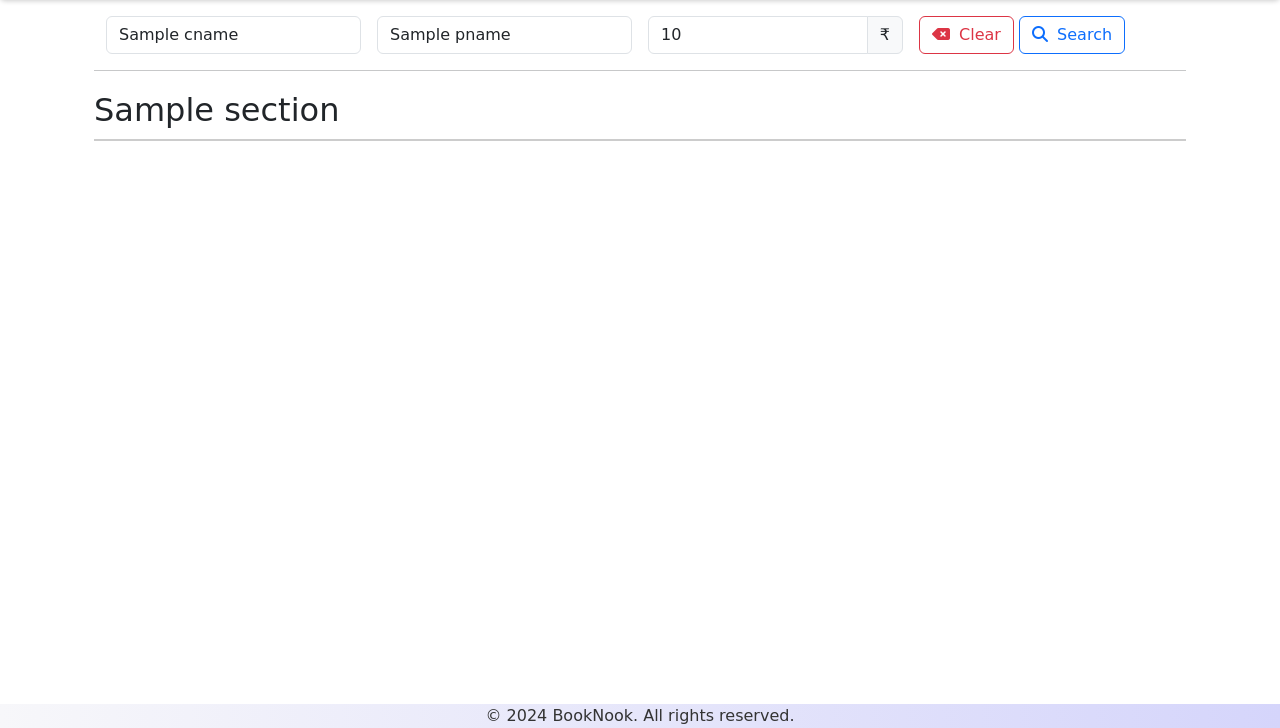
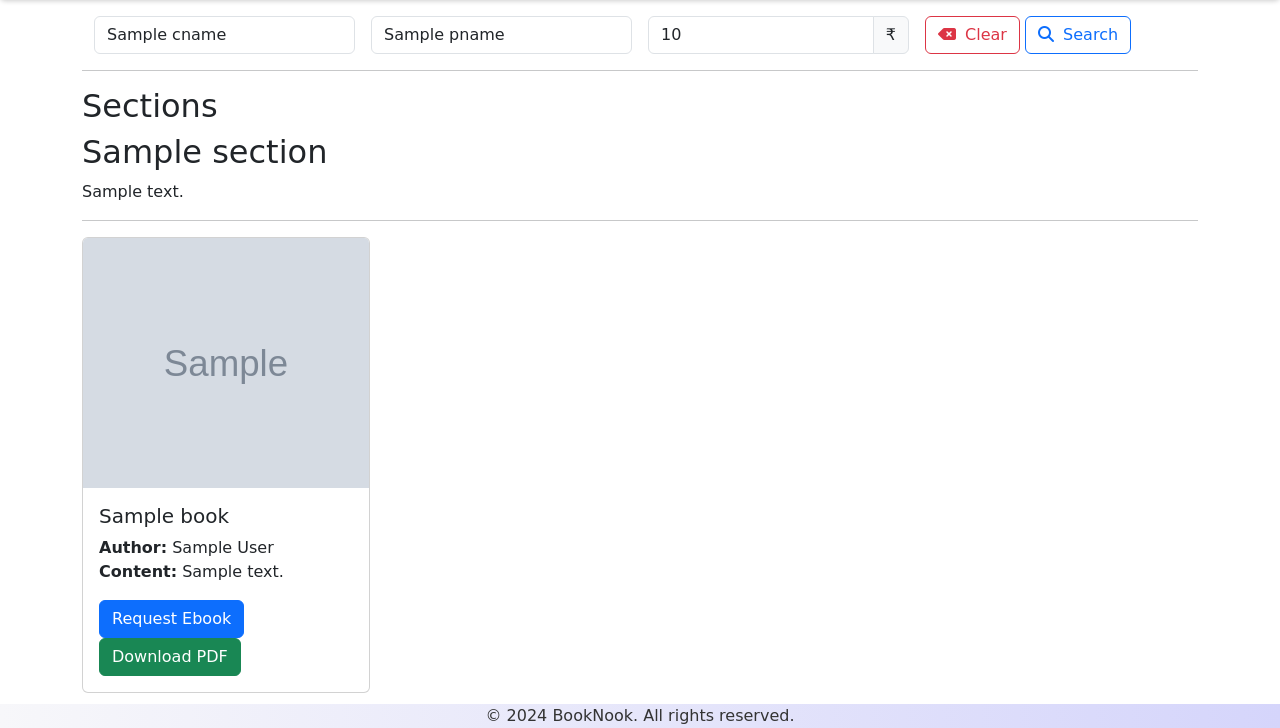
Before and after one commit to jsaha26/BookNook, a Flask app: template templates/index.html in a window 1280 px wide. Shown: the part 72-800 px from the top of the page. Run offline with Flask 3, Linux system fonts and the light colour scheme; tables that the repository leaves empty hold one stand-in row (values such as "Sample post"); the template is opened without the code that fills it: values that come from a table or form of the project are taken from there, most other values are stand-ins (such as "Sample title", 1, 10 or a date in 2020); grey boxes marked "Sample" are stand-in pictures.

Commit message:
Updated index page

```diff
--- a/templates/index.html
+++ b/templates/index.html
@@ -1,81 +1,41 @@
 {% extends 'layout.html' %}
 
 {% block content %}
-<div class="container">
-    {% include 'searchbar.html' with context %}
+    {% include 'searchbar.html' %}
     <hr>
 
     <div class="sections-list">
+        <h2>Sections</h2>
         {% for section in sections %}
-        <div class="section">
-            <h2 class="section-title">{{ section.name }}</h2>
-            <div class="row row-cols-1 row-cols-md-3 g-4">
-
-                {% for book in section.books %}
+            <section>
+                <h2>{{ section.name }}</h2>
+                <div class="section-description">
+                    {{ section.description }}
+                </div>
+                <hr>
+                <div class="section-books">
+                    {% for book in section.books %}
+                        <div class="card" style="width: 18rem; display: inline-block;">
+                            <img src="{{ book.image }}" class="card-img-top" alt="{{ book.title }}" width="250" height="250">
+                            <div class="card-body">
+                                <h5 class="card-title">{{ book.title }}</h5>
+                                <p class="card-text">
+                                    <strong>Author:</strong> {{ book.author }}<br>
+                                    <strong>Content:</strong> {{ book.content }}
+                                </p>
+                                <div class="button-container">
 
 
-                {% if title == '' or title.lower() in book.title.lower() %}
-                {% if author == '' or author.lower() in book.author.lower() %}
-
-                <div class="col">
-                    <div class="card">
-                        <!-- <img src="https://picsum.photos/200/200" class="card-img-top" alt="{{book.name}}"> -->
-                        <div class="card-body">
-                            <h5 class="card-title">{{ book.title }}</h5>
-                            <p class="card-text">
-                                <div class="title">
-                                    <strong>Title:</strong> {{ book.title }}
-                                <div class="author">
-                                    <strong>Author:</strong> {{ book.author }}
+                                        <form action="{{url_for('request_ebook', book_id = book.id)}}" method="post">
+                                            <button type="submit" class="btn btn-primary">Request Ebook</button>
+                                        </form>
+                                    <a href="#" class="btn btn-success">Download PDF</a>
                                 </div>
-
-                            </p>
-                            {% if book.quantity > 0 %}
-                            <div class="quantity-input">
-                                <form action="{{ url_for('add_to_cart', book_id=book.id) }}" method="POST"
-                                    class="form">
-                                    <label for="quantity">Quantity:</label>
-                                    <input class="form-control" type="number" name="quantity" id="quantity" min="1"
-                                        max="{{ book.quantity }}" value="1">
-                                    <input type="submit" value="Add to Cart" class="btn btn-success mt-2">
-                                </form>
                             </div>
-                            {% else %}
-                            <button disabled="disabled" class="btn btn-outline-danger mt-2">
-                                <i class="fas fa-times"></i> Out of Stock
-                            </button>
-                            {% endif %}
                         </div>
-                    </div>
+                    {% endfor %}
                 </div>
-                {% endif %}
-                {% endif %}
-                {% endfor %}
-            </div>
-        </div>
+            </section>
         {% endfor %}
     </div>
-</div>
 {% endblock %}
-
-{% block style %}
-<style>
-    .sections-list {
-        margin-top: 20px;
-    }
-
-    .section {
-        margin-bottom: 40px;
-    }
-
-    .section-title {
-        border-bottom: 2px solid #ccc;
-        padding-bottom: 10px;
-        margin-bottom: 20px;
-    }
-
-    .card {
-        margin-bottom: 20px;
-    }
-</style>
-{% endblock %}
```
Also changed, not shown: models.py (+14 -7 lines), routes.py (+58 -58 lines).
